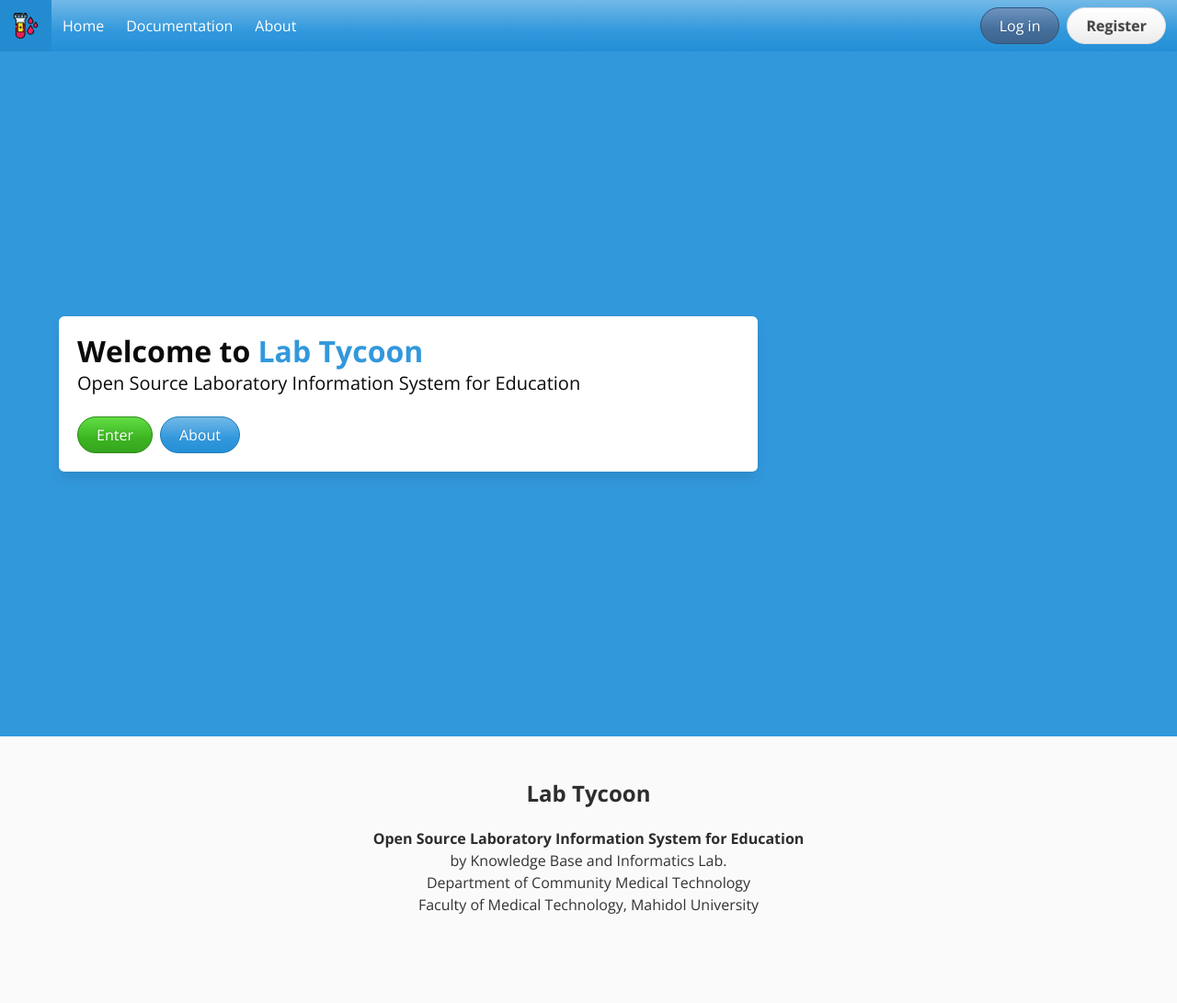
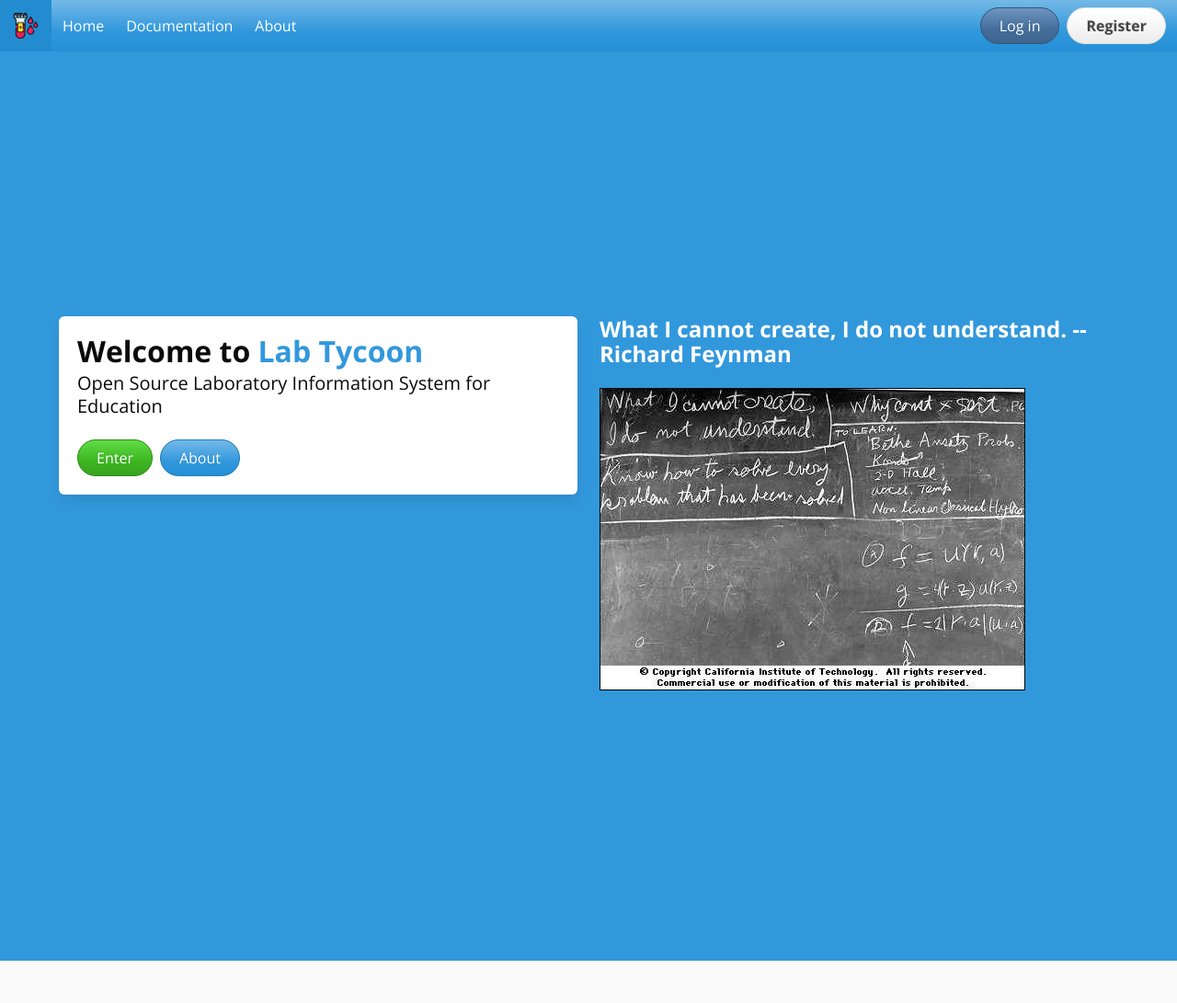
Before and after one commit to likit/labtycoon, a Python web app: template app/templates/index.html in a window 1280 px wide. Shown: the top 1091 px of the page at 92% size. Run offline with Jinja, Linux system fonts and the light colour scheme; the template is opened without the code that fills it, so the values that code supplies are empty; some libraries are stand-ins or nearby versions.

Commit message:
added Richard Feynman quote
replaced the DATABASE_URI with heroku var

```diff
--- a/app/__init__.py
+++ b/app/__init__.py
@@ -27,7 +27,7 @@ def create_app():
     from app.doc import doc_blueprint
     app.register_blueprint(doc_blueprint, url_prefix='/doc')
 
-    app.config['SQLALCHEMY_DATABASE_URI'] = os.environ.get('SQLALCHEMY_DATABASE_URI')
+    app.config['SQLALCHEMY_DATABASE_URI'] = os.environ.get('DATABASE_URL')
     app.config['SQLALCHEMY_TRACK_MODIFICATIONS'] = False
     app.config['SECRET_KEY'] = os.environ.get('SECRET_KEY')
 
--- a/app/templates/index.html
+++ b/app/templates/index.html
@@ -10,7 +10,7 @@
     <div class="hero-body">
         <div class="container">
             <div class="columns">
-                <div class="column is-two-thirds">
+                <div class="column is-half">
                     <div class="box">
                         <h1 class="title has-text-black"><span>Welcome to</span><span class="has-text-info"> Lab Tycoon</span></h1>
                         <h1 class="subtitle has-text-black">
@@ -22,6 +22,12 @@
                         </div>
                     </div>
                 </div>
+                <div class="column">
+                    <p class="title is-size-4">
+                        What I cannot create, I do not understand. -- Richard Feynman
+                    </p>
+                    <img src="{{ url_for('static', filename='img/richard-feyman.jpeg') }}">
+                </div>
             </div>
         </div>
     </div>
```
Also changed, not shown: app/static/img/richard-feyman.jpeg (added).
